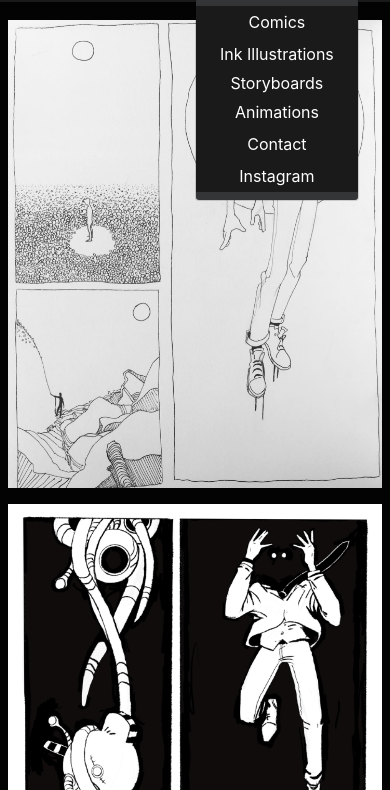
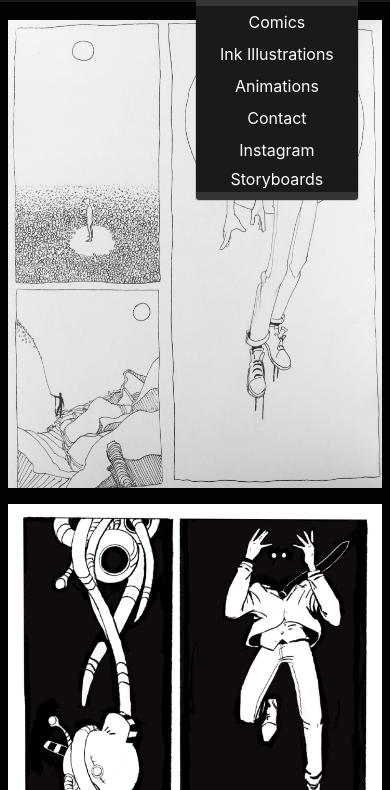
Before and after one commit to JacobiClark/Tanners-Portfolio, a Gatsby site: page /Comics in a window 390 px wide. Both pictures are taken after a click on the button 334 px from the left and 28 px from the top of the page. Shown: the part 54-844 px from the top of the page. Built offline with nearby package versions, Linux system fonts and the light colour scheme; Gatsby itself is replaced by a stand-in of ours.

Commit message:
moved storyboard dropdown item to bottom

```diff
--- a/package.json
+++ b/package.json
@@ -18,7 +18,7 @@
     "gatsby-plugin-sharp": "^2.5.4",
     "gatsby-plugin-styled-components": "^3.2.3",
     "gatsby-source-filesystem": "^2.2.2",
-    "gatsby-source-instagram": "^0.7.0",
+    "gatsby-source-instagram": "^0.7.2",
     "gatsby-transformer-sharp": "^2.4.4",
     "prop-types": "^15.7.2",
     "react": "^16.12.0",
--- a/src/components/header.js
+++ b/src/components/header.js
@@ -21,6 +21,7 @@ const StyledDropdownToggle2 = styled(Dropdown.Toggle)`
 	background-color: transparent;
   border: none;
   color: rgb(141,141,141);
+  height: 40px;
 	&:after {
 		content: none;
   }
@@ -74,6 +75,9 @@ const Header = ({ siteTitle }) => (
         <Dropdown.Menu alignRight style={{backgroundColor: 'rgb(52,53,54)'}} variant="dark">
           <StyledDropdownItem href="/Comics">Comics</StyledDropdownItem>
           <StyledDropdownItem href="/InkIllustrations">Ink Illustrations</StyledDropdownItem>
+          <StyledDropdownItem href="/Animations">Animations</StyledDropdownItem>
+          <StyledDropdownItem href="/Contact">Contact</StyledDropdownItem>
+          <StyledDropdownItem style={{color: 'white'}} href="https://instagram.com/mr_tanj/">Instagram</StyledDropdownItem>
           <Accordion>
             <Accordion.Toggle style={{backgroundColor: 'rgb(26,26,27)', width: '100%', border: 'transparent', color: 'white', textAlign: 'center', marginLeft: ''}} eventKey="1">
               Storyboards
@@ -83,12 +87,8 @@ const Header = ({ siteTitle }) => (
               <StyledDropdownItem href="/Soar">Soar</StyledDropdownItem>
               <StyledDropdownItem href="/NightDrive">Night Drive</StyledDropdownItem>
             </Dropdown.Menu>
-
             </Accordion.Collapse>
           </Accordion>
-          <StyledDropdownItem href="/Animations">Animations</StyledDropdownItem>
-          <StyledDropdownItem href="/Contact">Contact</StyledDropdownItem>
-          <StyledDropdownItem style={{color: 'white'}} href="https://instagram.com/mr_tanj/">Instagram</StyledDropdownItem>
         </Dropdown.Menu>
       </StyledDropdown>
     </Navbar>
--- a/src/pages/Comics.js
+++ b/src/pages/Comics.js
@@ -30,7 +30,6 @@ const Comics = () => {
               ...GatsbyImageSharpFluid
             }
           }
-
         }
       }
     }
```
Also changed, not shown: src/pages/index.js (line endings or trailing spaces), 1 other file.
